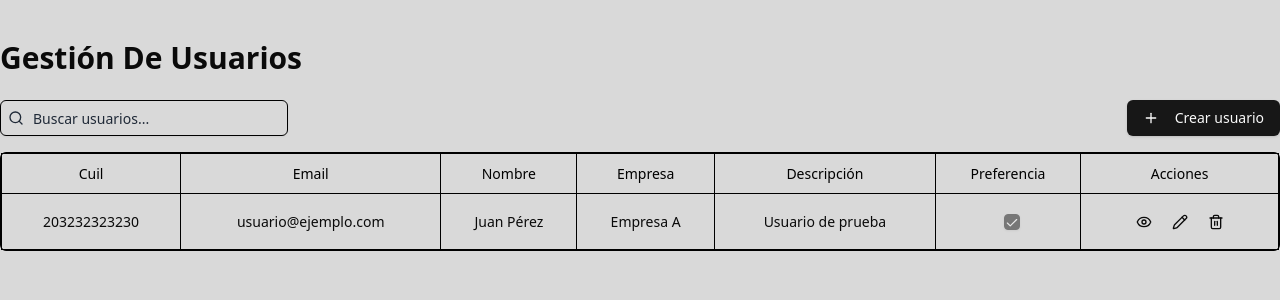
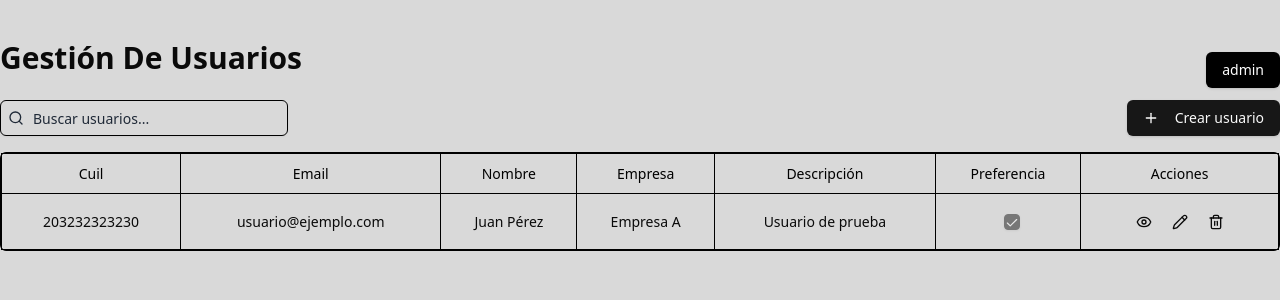
Before and after one commit to TassiMarcelo/gestionFront, a React (Vite) app: page / in a window 1280 px wide. Shown: the top 300 px of the page. Built offline with nearby package versions, Linux system fonts and the light colour scheme.

Commit message:
validacion de contraseña

```diff
--- a/src/App.tsx
+++ b/src/App.tsx
@@ -1,11 +1,16 @@
 import { UserTable } from './components/user-table'
 import { ThemeProvider } from "./components/theme-provider"
+import UserMenu from './components/ui/UserMenu';
 
 function App() {
+  const userName = 'admin';
   return (
     <ThemeProvider defaultTheme="light" storageKey="vite-ui-theme">
       <div className="container mx-auto py-10 min-h-screen bg-background">
+      <div className="flex items-center justify-between mb-0">
         <h1 className="text-3xl font-bold mb-6">Gestión De Usuarios</h1>
+        <UserMenu userName={userName} />
+        </div>
         <UserTable />
       </div>
     </ThemeProvider>
--- /dev/null
+++ b/src/components/ui/UserMenu.tsx
@@ -0,0 +1,36 @@
+import { useState } from 'react';
+
+interface UserMenuProps {
+  userName: string;
+}
+
+const UserMenu: React.FC<UserMenuProps> = ({ userName }) => {
+  const [showLogout, setShowLogout] = useState(false);
+
+  const toggleLogoutButton = () => {
+    setShowLogout(!showLogout);
+  };
+
+  return (
+    <div>
+    <button
+      onClick={toggleLogoutButton}
+      className="inline-flex items-center justify-center gap-2 whitespace-nowrap rounded-md text-sm font-medium transition-colors focus-visible:outline-none focus-visible:ring-1 focus-visible:ring-ring disabled:pointer-events-none disabled:opacity-50 [&_svg]:pointer-events-none [&_svg]:size-4 [&_svg]:shrink-0 bg-black text-white shadow hover:bg-black/90 h-9 px-4 py-2"
+    >
+      {userName}
+    </button>
+
+    {showLogout && (
+      <button
+        onClick={() => alert("Cerrando sesión...")}
+        className="inline-flex items-center justify-center gap-2 whitespace-nowrap rounded-md text-sm font-medium transition-colors focus-visible:outline-none focus-visible:ring-1 focus-visible:ring-ring disabled:pointer-events-none disabled:opacity-50 [&_svg]:pointer-events-none [&_svg]:size-4 [&_svg]:shrink-0 bg-gray-700 text-white shadow hover:bg-gray-700/90 h-9 px-4 py-2"
+      >
+        Cerrar sesión
+      </button>
+    )}
+  </div>
+
+  );
+};
+
+export default UserMenu;
--- a/src/components/user-form.tsx
+++ b/src/components/user-form.tsx
@@ -48,13 +48,31 @@ export function UserForm({ user, onSave, onCancel }: UserFormProps) {
     setIsCancelModalOpen(false);
   }
 
+  const [errorMessage, setErrorMessage] = useState('');
+
+const handlePasswordChange = (e: React.ChangeEvent<HTMLInputElement>) => {
+  const password = e.target.value;
+  setFormData({ ...formData, password });
+
+  // Validación básica (puedes mejorarlo con regex o librerías adicionales)
+  if (password.length < 8) {
+    setErrorMessage('La contraseña debe tener al menos 8 caracteres.');
+  } else if (!/[A-Z]/.test(password)) {
+    setErrorMessage('La contraseña debe contener al menos una letra mayúscula.');
+  } else if (!/[0-9]/.test(password)) {
+    setErrorMessage('La contraseña debe contener al menos un número.');
+  } else if (!/[!@#$%^&*]/.test(password)) {
+    setErrorMessage('La contraseña debe incluir un carácter especial (!@#$%^&*)');
+  } else {
+    setErrorMessage('');
+  }
+};
+
   return (
     <>
-      {/* Contenedor para centrar el formulario con un tamaño más pequeño */}
 <div className="flex justify-center items-center fixed inset-0 z-10">
-        <div className="w-full max-w-[425px] max-h-[95vh] bg-white p-4 rounded-md shadow-lg">
-          <form onSubmit={handleSubmit} className="space-y-4 mt-0">
-          <div className="grid gap-2">
+<div className={`w-full max-w-[425px] max-h-[95vh] bg-white p-4 rounded-md shadow-lg ${errorMessage ? 'scroll-hidden' : ''}`}>
+<form onSubmit={handleSubmit} className="space-y-4 mt-0 flex flex-col min-h-full">          <div className="grid gap-2">
   <Label htmlFor="nombre">Nombre Completo</Label>
   <Input
     id="nombre"
@@ -118,9 +136,14 @@ export function UserForm({ user, onSave, onCancel }: UserFormProps) {
       id="password"
       type="password"
       value={formData.password}
-                onChange={(e) => setFormData({ ...formData, password: e.target.value })}
+      onChange={handlePasswordChange}
       required={!user}
+      minLength={8}
+      maxLength={20}
+      pattern="^(?=.*[A-Z])(?=.*[0-9])(?=.*[!@#$%^&*.,:\-])[A-Za-z0-9!@#$%^&*.,:\-]{8,20}$"
+      title="La contraseña debe tener entre 8 y 20 caracteres, incluir al menos una letra mayúscula, un número y un carácter especial."
     />
+    {errorMessage && <span className="text-red-500 text-sm">{errorMessage}</span>}
   </div>
             <div className="grid gap-2">
               <Label htmlFor="descripcion">Descripción</Label>
@@ -140,7 +163,7 @@ export function UserForm({ user, onSave, onCancel }: UserFormProps) {
               />
               <Label htmlFor="preferencia">Preferencia</Label>
             </div>
-            <div className="flex justify-end space-x-2 mt-4">
+            <div className="flex justify-end space-x-4 mt-4"> {/* Aquí cambiamos space-x-4 por space-x-2 */}
               <Button type="button" variant="outline" onClick={handleCancel}>
                 Cancelar
               </Button>
@@ -155,8 +178,9 @@ export function UserForm({ user, onSave, onCancel }: UserFormProps) {
       {/* Modal que aparece sobre el formulario */}
       <Modal isOpen={isCancelModalOpen} onClose={cancelCancel}>
         <div className="z-50">
-          <h2>¿Estás seguro de que deseas cancelar la creación del usuario?</h2>
-          <div className="flex justify-between gap-4 mt-4">
+          <h2>{user ? "¿Estás seguro de que deseas cancelar la edición del usuario?" : "¿Estás seguro de que deseas cancelar la creación del usuario?"}
+          </h2>
+          <div className="flex justify-center gap-2 mt-4 space-x-16">
             <Button onClick={cancelCancel} variant="outline">
               No
             </Button>
--- a/src/components/user-table.tsx
+++ b/src/components/user-table.tsx
@@ -167,7 +167,7 @@ export function UserTable() {
 
 <Modal isOpen={isModalOpen} onClose={() => setIsModalOpen(false)}>
         <h2>¿Estás seguro de que deseas eliminar este usuario?</h2>
-        <div className="flex justify-between gap-4 mt-4">
+        <div className="flex justify-center gap-2 mt-4 space-x-16">
           <Button onClick={() => setIsModalOpen(false)} variant="outline">
             Cancelar
           </Button>
--- a/src/index.css
+++ b/src/index.css
@@ -1,6 +1,21 @@
 @tailwind base;
 @tailwind components;
 @tailwind utilities;
+
+
+  @layer base {
+    /* La clase para ocultar la barra de scroll pero permitir desplazamiento */
+    .scroll-hidden {
+      overflow-y: scroll; /* Siempre habilita el scroll */
+      -ms-overflow-style: none;  /* Para IE y Edge */
+      scrollbar-width: none; /* Para Firefox */
+    }
+
+    /* Para navegadores Webkit (Chrome, Safari, etc.) */
+    .scroll-hidden::-webkit-scrollbar {
+      display: none; /* Ocultar la barra de desplazamiento completamente */
+    }
+  }
 
 @layer base {
   :root {
```
Lines whose indentation alone changed are shown as unchanged.
